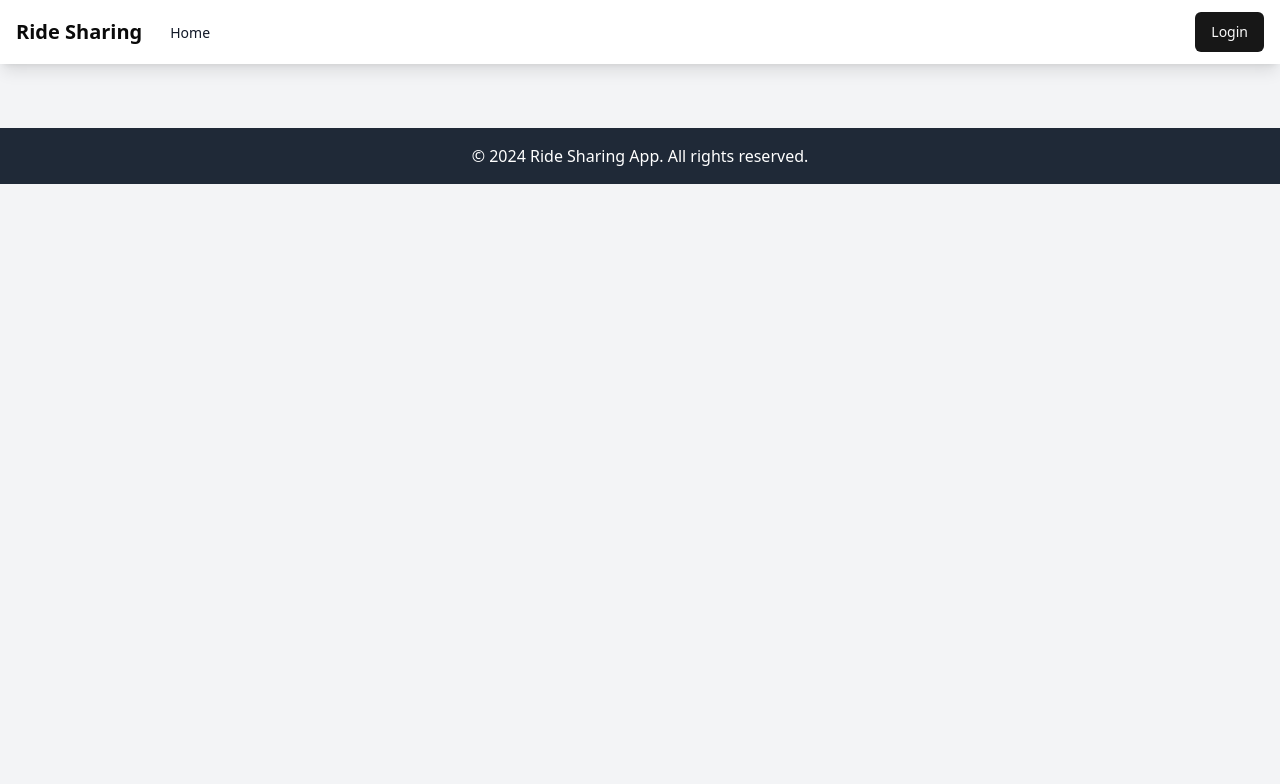
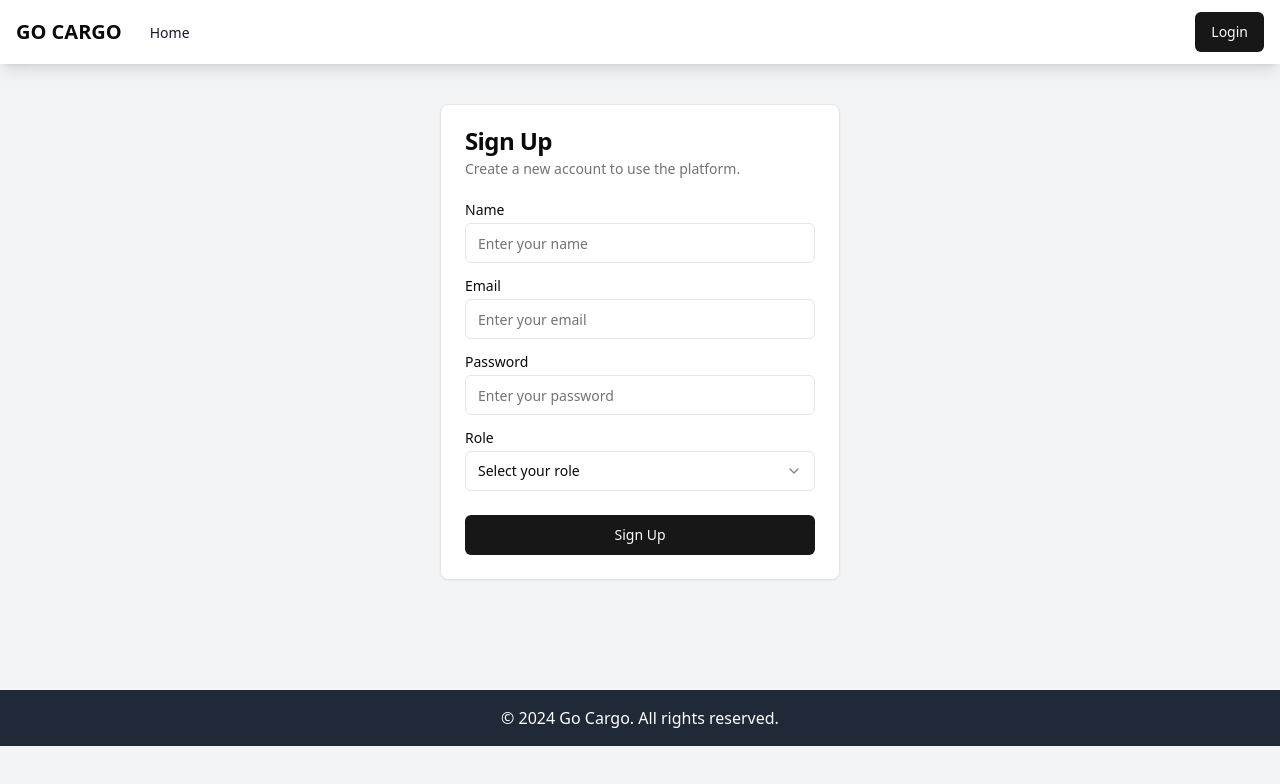
Before and after one commit to noobmaster432/gocargo, a React (Vite) app in the folder client/: page /signup in a window 1280 px wide. Shown: the top 784 px of the page. Built offline with nearby package versions, Linux system fonts and the light colour scheme; no server answers.

Commit message:
codebase refactored

```diff
--- a/client/src/App.tsx
+++ b/client/src/App.tsx
@@ -12,6 +12,7 @@ import TrackingComponent from "./components/Tracking/TrackingComponent";
 import LocationUpdate from "./components/Driver/LocationUpdate";
 import VehicleManagement from "./components/Driver/VehicleManagement";
 import { useAuth } from "./hooks/useAuth";
+import SignupForm from "./components/Auth/SignupForm";
 
 const App: React.FC = () => {
   const { user } = useAuth();
@@ -21,6 +22,7 @@ const App: React.FC = () => {
       <Routes>
         <Route path="/" element={<Home />} />
         <Route path="/login" element={<LoginForm />} />
+        <Route path="/signup" element={<SignupForm />} />
         {user && (
           <>
             <Route path="/profile" element={<UserProfile />} />
--- a/client/src/components/Auth/LoginForm.tsx
+++ b/client/src/components/Auth/LoginForm.tsx
@@ -33,8 +33,8 @@ const LoginForm: React.FC = () => {
   };
 
   return (
-    <div className="flex items-center justify-center min-h-screen bg-gray-100">
-      <Card className="w-[350px]">
+    <div className="flex items-center justify-center bg-gray-100">
+      <Card className="w-[400px] mt-6">
         <CardHeader>
           <CardTitle>Login</CardTitle>
           <CardDescription>
--- /dev/null
+++ b/client/src/components/Auth/SignupForm.tsx
@@ -0,0 +1,186 @@
+import React, { useState } from "react";
+import { useNavigate } from "react-router-dom";
+import { Button } from "@/components/ui/button";
+import { Input } from "@/components/ui/input";
+import { Label } from "@/components/ui/label";
+import {
+  Card,
+  CardContent,
+  CardDescription,
+  CardFooter,
+  CardHeader,
+  CardTitle,
+} from "@/components/ui/card";
+import {
+  Select,
+  SelectContent,
+  SelectItem,
+  SelectTrigger,
+  SelectValue,
+} from "@/components/ui/select";
+import { Alert, AlertDescription, AlertTitle } from "@/components/ui/alert";
+import { toast } from "@/components/ui/use-toast";
+import api from "../../services/api";
+
+const SignupForm: React.FC = () => {
+  const [formData, setFormData] = useState({
+    name: "",
+    email: "",
+    password: "",
+    role: "",
+    driverInfo: {
+      type: "",
+      licensePlate: "",
+      capacity: "",
+    },
+  });
+  const [error, setError] = useState<string | null>(null);
+  const navigate = useNavigate();
+
+  const handleChange = (e: React.ChangeEvent<HTMLInputElement>) => {
+    setFormData({ ...formData, [e.target.name]: e.target.value });
+  };
+
+  const handleRoleChange = (value: string) => {
+    setFormData({ ...formData, role: value });
+  };
+
+  const handleDriverInfoChange = (e: React.ChangeEvent<HTMLInputElement>) => {
+    setFormData({
+      ...formData,
+      driverInfo: { ...formData.driverInfo, [e.target.name]: e.target.value },
+    });
+  };
+
+  const handleSubmit = async (e: React.FormEvent) => {
+    e.preventDefault();
+    try {
+      await api.post("/auth/signup", formData);
+      toast({
+        title: "Signup Successful",
+        description: "Your account has been created. Please log in.",
+      });
+      navigate("/login");
+    // eslint-disable-next-line @typescript-eslint/no-unused-vars
+    } catch (err) {
+      setError("Signup failed. Please try again.");
+    }
+  };
+
+  return (
+    <div className="flex items-center justify-center mt-2 bg-gray-100">
+      <Card className="w-[400px]">
+        <CardHeader>
+          <CardTitle>Sign Up</CardTitle>
+          <CardDescription>
+            Create a new account to use the platform.
+          </CardDescription>
+        </CardHeader>
+        <CardContent>
+          <form onSubmit={handleSubmit}>
+            <div className="grid w-full items-center gap-4">
+              <div className="flex flex-col space-y-1.5">
+                <Label htmlFor="name">Name</Label>
+                <Input
+                  id="name"
+                  name="name"
+                  placeholder="Enter your name"
+                  value={formData.name}
+                  onChange={handleChange}
+                  required
+                />
+              </div>
+              <div className="flex flex-col space-y-1.5">
+                <Label htmlFor="email">Email</Label>
+                <Input
+                  id="email"
+                  name="email"
+                  type="email"
+                  placeholder="Enter your email"
+                  value={formData.email}
+                  onChange={handleChange}
+                  required
+                />
+              </div>
+              <div className="flex flex-col space-y-1.5">
+                <Label htmlFor="password">Password</Label>
+                <Input
+                  id="password"
+                  name="password"
+                  type="password"
+                  placeholder="Enter your password"
+                  value={formData.password}
+                  onChange={handleChange}
+                  required
+                />
+              </div>
+              <div className="flex flex-col space-y-1.5">
+                <Label htmlFor="role">Role</Label>
+                <Select onValueChange={handleRoleChange} required>
+                  <SelectTrigger id="role">
+                    <SelectValue placeholder="Select your role" />
+                  </SelectTrigger>
+                  <SelectContent position="popper">
+                    <SelectItem value="customer">Customer</SelectItem>
+                    <SelectItem value="driver">Driver</SelectItem>
+                    <SelectItem value="admin">Admin</SelectItem>
+                  </SelectContent>
+                </Select>
+              </div>
+              {formData.role === "driver" && (
+                <>
+                  <div className="flex flex-col space-y-1.5">
+                    <Label htmlFor="type">Vehicle Type</Label>
+                    <Input
+                      id="type"
+                      name="type"
+                      placeholder="Enter vehicle type"
+                      value={formData.driverInfo.type}
+                      onChange={handleDriverInfoChange}
+                      required
+                    />
+                  </div>
+                  <div className="flex flex-col space-y-1.5">
+                    <Label htmlFor="licensePlate">License Plate</Label>
+                    <Input
+                      id="licensePlate"
+                      name="licensePlate"
+                      placeholder="Enter license plate"
+                      value={formData.driverInfo.licensePlate}
+                      onChange={handleDriverInfoChange}
+                      required
+                    />
+                  </div>
+                  <div className="flex flex-col space-y-1.5">
+                    <Label htmlFor="capacity">Vehicle Capacity</Label>
+                    <Input
+                      id="capacity"
+                      name="capacity"
+                      placeholder="Enter vehicle capacity"
+                      value={formData.driverInfo.capacity}
+                      onChange={handleDriverInfoChange}
+                      required
+                    />
+                  </div>
+                </>
+              )}
+            </div>
+          </form>
+        </CardContent>
+        <CardFooter className="flex flex-col">
+          <Button className="w-full" type="submit" onClick={handleSubmit}>
+            Sign Up
+          </Button>
+          {error && (
+            <Alert variant="destructive" className="mt-4">
+              <AlertTitle>Error</AlertTitle>
+              <AlertDescription>{error}</AlertDescription>
+            </Alert>
+          )}
+        </CardFooter>
+      </Card>
+    </div>
+  );
+};
+
+export default SignupForm;
--- a/client/src/components/Booking/BookingForm.tsx
+++ b/client/src/components/Booking/BookingForm.tsx
@@ -1,5 +1,4 @@
-/* eslint-disable @typescript-eslint/no-unused-vars */
-import React, { useState } from "react";
+import React, { useState, useEffect } from "react";
 import { useNavigate } from "react-router-dom";
 import {
   Card,
@@ -19,28 +18,59 @@ import {
   SelectTrigger,
   SelectValue,
 } from "@/components/ui/select";
-import { toast } from "@/hooks/use-toast";
+import { toast } from "@/components/ui/use-toast";
 import api from "../../services/api";
 
 const BookingForm: React.FC = () => {
   const [pickup, setPickup] = useState("");
   const [dropoff, setDropoff] = useState("");
   const [vehicleType, setVehicleType] = useState("");
+  const [estimatedPrice, setEstimatedPrice] = useState<number | null>(null);
   const navigate = useNavigate();
+
+  // Simulated price calculation based on vehicle type and a random distance
+  const calculateEstimatedPrice = (vehicleType: string) => {
+    const basePrice =
+      {
+        standard: 10,
+        premium: 15,
+        suv: 20,
+      }[vehicleType] || 10;
+
+    const distance = Math.floor(Math.random() * 100) + 1;
+    return basePrice * distance;
+  };
+
+  useEffect(() => {
+    if (vehicleType) {
+      const price = calculateEstimatedPrice(vehicleType);
+      setEstimatedPrice(price);
+    }
+  }, [vehicleType]);
 
   const handleSubmit = async (e: React.FormEvent) => {
     e.preventDefault();
+    if (!estimatedPrice) {
+      toast({
+        title: "Error",
+        description: "Please select a vehicle type to get an estimated price.",
+        variant: "destructive",
+      });
+      return;
+    }
     try {
       const response = await api.post("/bookings", {
-        pickup,
-        dropoff,
+        pickupLocation: pickup,
+        dropoffLocation: dropoff,
         vehicleType,
+        price: estimatedPrice,
       });
       toast({
         title: "Booking Successful",
         description: `Your booking ID is ${response.data.bookingId}`,
       });
       navigate("/rides");
+    // eslint-disable-next-line @typescript-eslint/no-unused-vars
     } catch (error) {
       toast({
         title: "Booking Failed",
@@ -93,6 +123,14 @@ const BookingForm: React.FC = () => {
                 </SelectContent>
               </Select>
             </div>
+            {estimatedPrice !== null && (
+              <div className="flex flex-col space-y-1.5">
+                <Label>Estimated Price</Label>
+                <div className="text-2xl font-bold">
+                  ${estimatedPrice.toFixed(2)}
+                </div>
+              </div>
+            )}
           </div>
         </form>
       </CardContent>
--- a/client/src/components/Shared/Layout.tsx
+++ b/client/src/components/Shared/Layout.tsx
@@ -9,9 +9,9 @@ const Layout: React.FC<LayoutProps> = ({ children }) => {
   return (
     <div className="min-h-screen bg-gray-100">
       <Navbar />
-      <main className="container mx-auto px-4 py-8">{children}</main>
+      <main className="container mx-auto px-4 py-8 min-h-[78.25vh]">{children}</main>
       <footer className="bg-gray-800 text-white text-center py-4">
-        © 2024 Ride Sharing App. All rights reserved.
+        © 2024 Go Cargo. All rights reserved.
       </footer>
     </div>
   );
--- a/client/src/components/Shared/Navbar.tsx
+++ b/client/src/components/Shared/Navbar.tsx
@@ -21,7 +21,7 @@ const Navbar: React.FC = () => {
         <div className="flex justify-between h-16">
           <div className="flex">
             <Link to="/" className="flex-shrink-0 flex items-center">
-              <span className="text-xl font-bold">Ride Sharing</span>
+              <span className="text-xl font-semibold">GO CARGO</span>
             </Link>
             <div className="hidden sm:ml-6 sm:flex sm:space-x-8">
               <Link
--- a/client/src/services/api.ts
+++ b/client/src/services/api.ts
@@ -18,14 +18,15 @@ export const logout = async (): Promise<void> => {
   await api.post("/auth/logout");
 };
 
-// export const getCurrentUser = async (): Promise<User | null> => {
-//   try {
-//     const response = await api.get("/auth/me");
-//     return response.data.user;
-//   } catch (error) {
-//     return null;
-//   }
-// };
+export const getCurrentUser = async (): Promise<User | null> => {
+  try {
+    const response = await api.get("/auth/me");
+    return response.data.user;
+  // eslint-disable-next-line @typescript-eslint/no-unused-vars
+  } catch (error) {
+    return null;
+  }
+};
 
 export const fetchAdminDashboardData = async (dateRange: DateRange | undefined) => {
   const response = await api.get("/admin/dashboard", {
```
Also changed, not shown: 1 other file (tests, documents, lock files or other folders).
